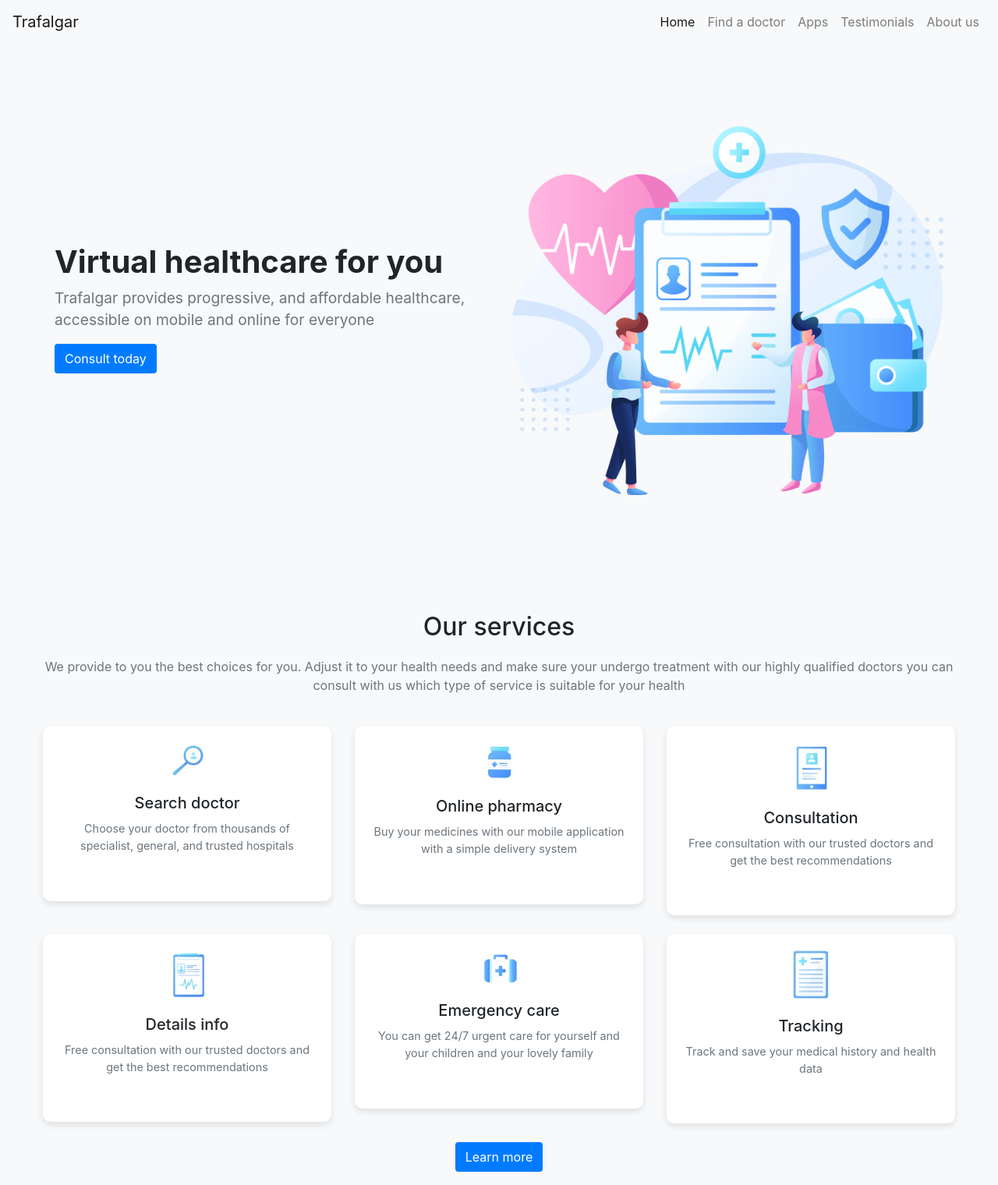
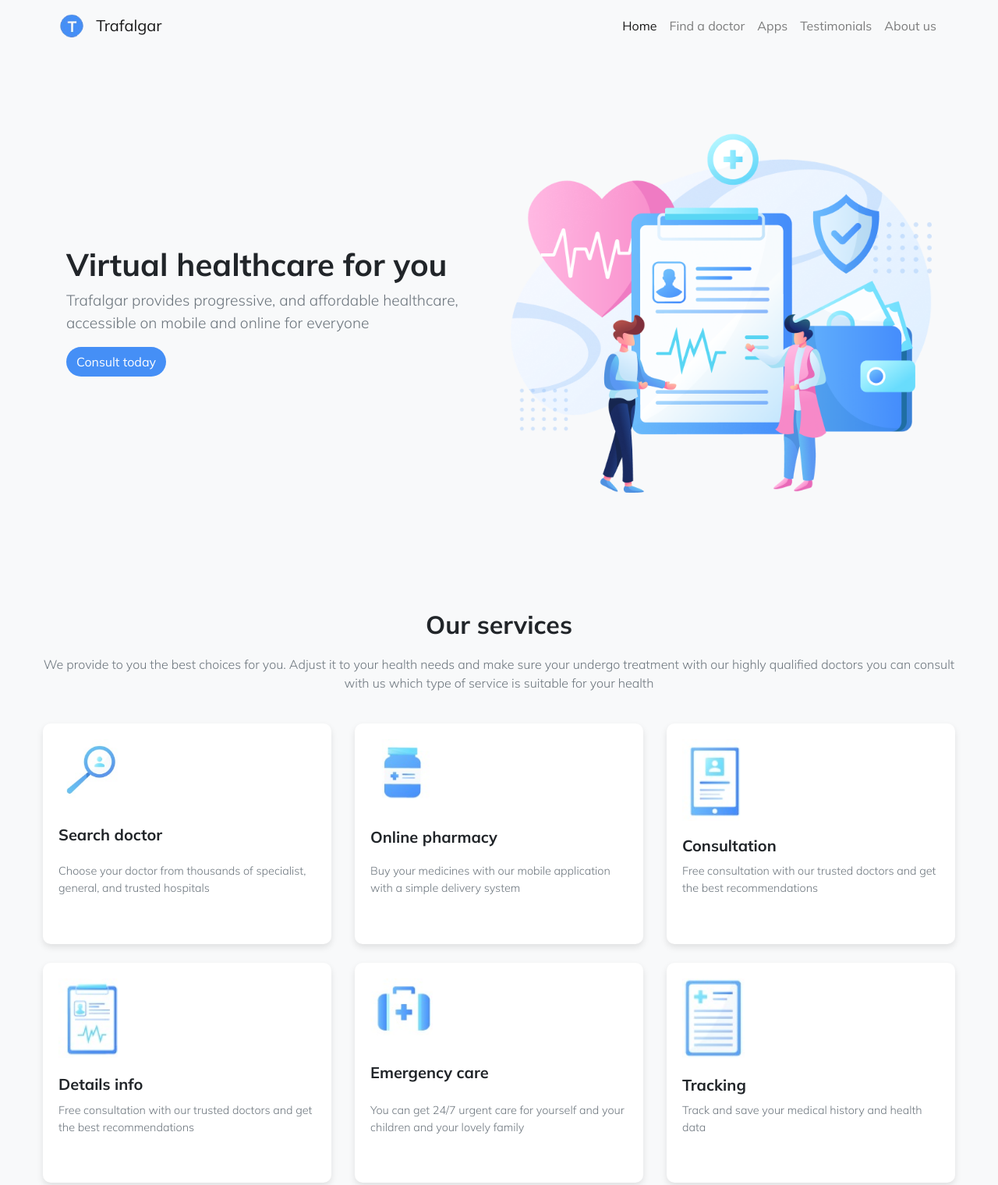
Before and after one commit to Axelcorrea31/DesarrolloWebParcial, a plain HTML site: page index.html in a window 1280 px wide. Shown: the top 1520 px of the page at 78% size. Drawn offline with nearby package versions, Linux system fonts and the light colour scheme.

Commit message:
segundo commit

```diff
--- a/index.html
+++ b/index.html
@@ -5,118 +5,19 @@
     <meta name="viewport" content="width=device-width, initial-scale=1.0">
     <title>Trafalgar</title>
     <link href="https://stackpath.bootstrapcdn.com/bootstrap/4.5.2/css/bootstrap.min.css" rel="stylesheet">
-    <style>
-        body {
-            background-color: #f8f9fa;
-        }
-        .max-width-1200 {
-            max-width: 1200px;
-            margin: 0 auto;
-        }
-        .hero-section {
-            padding: 100px 0;
-            text-align: left;
-        }
-        .hero-section h1 {
-            font-size: 2.5rem;
-            font-weight: 700;
-        }
-        .hero-section p {
-            font-size: 1.2rem;
-            color: #6c757d;
-        }
-        .hero-section img {
-            max-width: 100%;
-        }
-        .btn-consult {
-            background-color: #007bff;
-            color: white;
-        }
-        .services-section {
-            padding: 50px 0;
-            text-align: center;
-        }
-        .services-section h2 {
-            font-size: 2rem;
-            margin-bottom: 20px;
-        }
-        .services-section p {
-            font-size: 1rem;
-            color: #6c757d;
-            margin-bottom: 40px;
-        }
-        .service-card {
-            padding: 20px;
-            border-radius: 10px;
-            background-color: white;
-            box-shadow: 0 4px 8px rgba(0, 0, 0, 0.1);
-            transition: transform 0.3s ease;
-        }
-        .service-card:hover {
-            transform: translateY(-10px);
-        }
-        .service-card img {
-            max-width: 50px;
-            margin-bottom: 20px;
-        }
-        .service-card h3 {
-            font-size: 1.25rem;
-            margin-bottom: 10px;
-        }
-        .service-card p {
-            font-size: 0.9rem;
-            color: #6c757d;
-        }
-        .leading-section {
-            padding: 50px 0;
-            text-align: left;
-        }
-        .leading-section h2 {
-            font-size: 2rem;
-            margin-bottom: 20px;
-        }
-        .leading-section p {
-            font-size: 1rem;
-            color: #6c757d;
-            margin-bottom: 20px;
-        }
-        .leading-section img {
-            max-width: 100%;
-        }
-        .download-section {
-            padding: 50px 0;
-            text-align: left;
-        }
-        .download-section h2 {
-            font-size: 2rem;
-            margin-bottom: 20px;
-        }
-        .download-section p {
-            font-size: 1rem;
-            color: #6c757d;
-            margin-bottom: 20px;
-        }
-        .download-section img {
-            max-width: 100%;
-        }
-        .footer {
-            background: linear-gradient(183.41deg, #67C3F3 -8.57%, #5A98F2 82.96%);
-            color: white;
-            padding: 50px 0;
-        }
-        .footer a {
-            color: white;
-            text-decoration: none;
-        }
-        .footer a:hover {
-            text-decoration: underline;
-        }
-    </style>
+    <link rel="stylesheet" href="style.css">
+    <link rel="preconnect" href="https://fonts.googleapis.com">
+<link rel="preconnect" href="https://fonts.gstatic.com" crossorigin>
+<link href="https://fonts.googleapis.com/css2?family=Mulish:ital,wght@0,200..1000;1,200..1000&display=swap" rel="stylesheet">
 </head>
 <body>
     <!-- Navbar -->
+    <div class="container max-width-1200">
         <nav class="navbar navbar-expand-lg navbar-light bg-light">
-        <a class="navbar-brand" href="#">Trafalgar</a>
+            <a class="navbar-brand d-flex align-items-center" href="#">
+                <img src="imagenes/LogoTT.png" alt="Logo" style="max-height: 40px; margin-right: 10px;">
+                Trafalgar
+            </a>
             <button class="navbar-toggler" type="button" data-toggle="collapse" data-target="#navbarNav" aria-controls="navbarNav" aria-expanded="false" aria-label="Toggle navigation">
                 <span class="navbar-toggler-icon"></span>
             </button>
@@ -140,9 +41,12 @@
                 </ul>
             </div>
         </nav>
+    </div>
+
 
     <!-- Hero Section -->
     <section class="hero-section container">
+        <div class="container max-width-1200">
             <div class="row align-items-center">
                 <div class="col-md-6">
                     <h1>Virtual healthcare for you</h1>
@@ -151,6 +55,7 @@
                 </div>
                 <div class="col-md-6">
                     <img src="imagenes/logo.png" alt="Healthcare Illustration">
+                </div>
             </div>
         </div>
     </section>
@@ -204,7 +109,7 @@
                     </div>
                 </div>
             </div>
-            <a href="#" class="btn btn-consult">Learn more</a>
+            <a href="#" class="btn btn-outline-primary">Learn more</a>
         </div>
     </section>
 
@@ -218,7 +123,7 @@
                 <div class="col-md-6">
                     <h2>Leading healthcare providers</h2>
                     <p>Trafalgar provides progressive, and affordable healthcare, accessible on mobile and online for everyone. To us, it's not just work. We take pride in the solutions we deliver</p>
-                    <a href="#" class="btn btn-consult">Learn more</a>
+                    <a href="#" class="btn btn-outline-primary">Learn more</a>
                 </div>
             </div>
         </div>
@@ -231,7 +136,7 @@
                 <div class="col-md-6">
                     <h2>Download our mobile apps</h2>
                     <p>Our dedicated patient engagement app and web portal allow you to access information instantaneously (no tedious form, long calls, or administrative hassle) and securely</p>
-                    <a href="#" class="btn btn-consult">Download</a>
+                    <a href="#" class="btn btn-outline-primary">Download</a>
                 </div>
                 <div class="col-md-6">
                     <img src="imagenes/tercerimagen.png" alt="Mobile Apps Illustration">
--- /dev/null
+++ b/style.css
@@ -0,0 +1,125 @@
+
+body {
+    background-color: #f8f9fa;
+    font-family: "Mulish", sans-serif;
+
+}
+.max-width-1200 {
+    max-width: 1200px;
+    margin: 0 auto;
+}
+.hero-section {
+    padding: 100px 0;
+    text-align: left;
+}
+.hero-section h1 {
+    font-size: 2.5rem;
+    font-weight: 700;
+}
+.hero-section p {
+    font-size: 1.2rem;
+    color: #6c757d;
+    font-weight: 300;
+
+}
+.hero-section img {
+    max-width: 100%;
+}
+.btn{
+    border-radius: 25px;
+
+}
+.btn-consult {
+    background-color:rgba(69, 143, 246, 1);
+    color: white;
+}
+.services-section {
+    padding: 50px 0;
+    text-align: center;
+}
+.services-section h2 {
+    font-size: 2rem;
+    margin-bottom: 20px;
+    font-weight: 700;
+}
+.services-section p {
+    font-size: 1rem;
+    color: #6c757d;
+    margin-bottom: 40px;
+    font-weight: 300;
+}
+.service-card {
+    padding: 20px;
+    border-radius: 10px;
+    background-color: white;
+    box-shadow: 0 4px 8px rgba(0, 0, 0, 0.1);
+    transition: transform 0.3s ease;
+    display: flex;
+    flex-direction: column;
+    justify-content: space-between;
+    height: 100%;
+    text-align: left;
+
+}
+.service-card:hover {
+    transform: translateY(-10px);
+}
+.service-card img {
+    max-width: 80px;
+    margin-bottom: 20px;
+
+}
+.service-card h3 {
+    font-size: 1.25rem;
+    margin-bottom: 10px;
+    font-weight: 700;
+}
+.service-card p {
+    font-size: 0.9rem;
+    color: #6c757d;
+    font-weight: 300;
+}
+.leading-section {
+    padding: 50px 0;
+    text-align: left;
+}
+.leading-section h2 {
+    font-size: 2rem;
+    margin-bottom: 20px;
+}
+.leading-section p {
+    font-size: 1rem;
+    color: #6c757d;
+    margin-bottom: 20px;
+}
+.leading-section img {
+    max-width: 100%;
+}
+.download-section {
+    padding: 50px 0;
+    text-align: left;
+}
+.download-section h2 {
+    font-size: 2rem;
+    margin-bottom: 20px;
+}
+.download-section p {
+    font-size: 1rem;
+    color: #6c757d;
+    margin-bottom: 20px;
+}
+.download-section img {
+    max-width: 100%;
+}
+.footer {
+    background: linear-gradient(183.41deg, #67C3F3 -8.57%, #5A98F2 82.96%);
+    color: white;
+    padding: 50px 0;
+}
+.footer a {
+    color: white;
+    text-decoration: none;
+}
+.footer a:hover {
+    text-decoration: underline;
+}
```
Also changed, not shown: imagenes/LogoTT.png (added), imagenes/logoT.jpg (added). Lines whose indentation alone changed are shown as unchanged.
